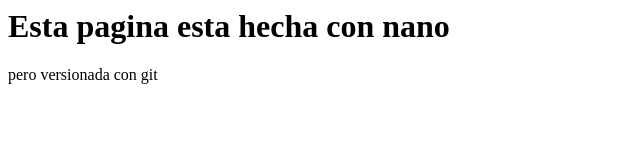
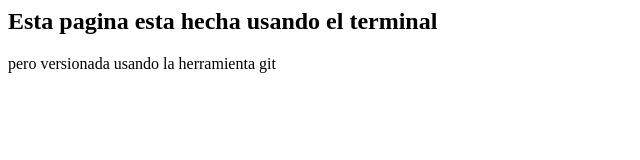
Before and after one commit to Shikif/proyecto_g35, a plain HTML site: page index.html in a window 1280 px wide. Shown: the whole page, without its empty margins (0-640 px from the left). Drawn offline with Linux system fonts and the light colour scheme.

Commit message:
add lines in index

```diff
--- a/index.html
+++ b/index.html
@@ -3,7 +3,7 @@
 <title>Mi pagina git</title>
 </head>
 <body>
-<h1> Esta pagina esta hecha con nano </h1>
-<p> pero versionada con git </p>
+<h2> Esta pagina esta hecha usando el terminal </h2>
+<span> pero versionada usando la herramienta git</span>
 </body>
 </html>
```
